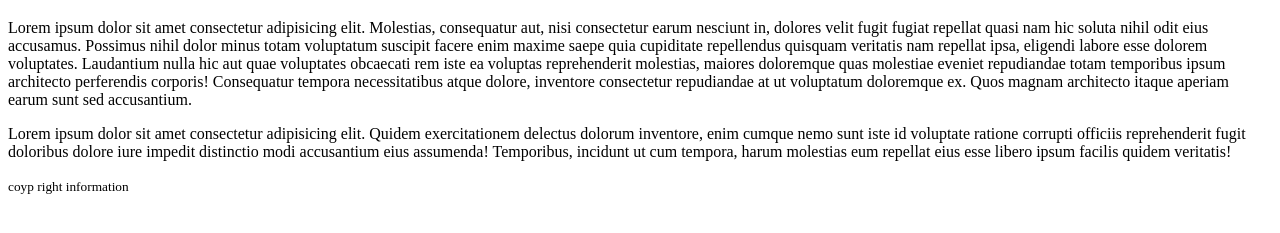
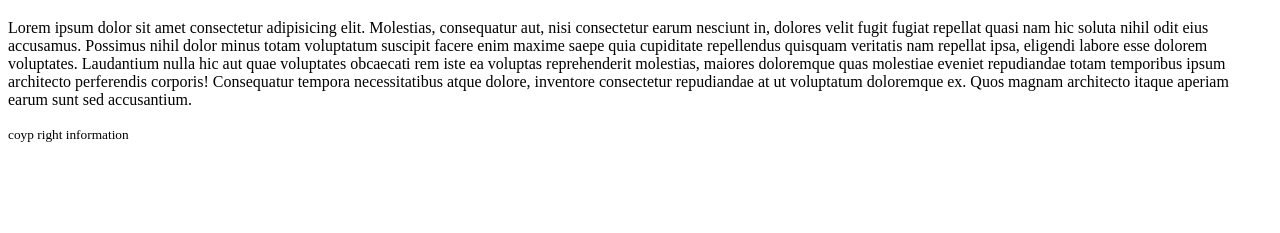
Before and after one commit to jaber-khan7/My-third-repo, a plain HTML site: page index.html in a window 1280 px wide. Shown: the part 61-294 px from the top of the page. Drawn offline with Linux system fonts and the light colour scheme.

Commit message:
I have deleted a paragraph

```diff
--- a/index.html
+++ b/index.html
@@ -13,9 +13,6 @@
     <p>
         Lorem ipsum dolor sit amet consectetur adipisicing elit. Molestias, consequatur aut, nisi consectetur earum nesciunt in, dolores velit fugit fugiat repellat quasi nam hic soluta nihil odit eius accusamus. Possimus nihil dolor minus totam voluptatum suscipit facere enim maxime saepe quia cupiditate repellendus quisquam veritatis nam repellat ipsa, eligendi labore esse dolorem voluptates. Laudantium nulla hic aut quae voluptates obcaecati rem iste ea voluptas reprehenderit molestias, maiores doloremque quas molestiae eveniet repudiandae totam temporibus ipsum architecto perferendis corporis! Consequatur tempora necessitatibus atque dolore, inventore consectetur repudiandae at ut voluptatum doloremque ex. Quos magnam architecto itaque aperiam earum sunt sed accusantium.
     </p>
-    <p>
-        Lorem ipsum dolor sit amet consectetur adipisicing elit. Quidem exercitationem delectus dolorum inventore, enim cumque nemo sunt iste id voluptate ratione corrupti officiis reprehenderit fugit doloribus dolore iure impedit distinctio modi accusantium eius assumenda! Temporibus, incidunt ut cum tempora, harum molestias eum repellat eius esse libero ipsum facilis quidem veritatis!
-    </p>
     <small> coyp right information</small>
 
 
```
